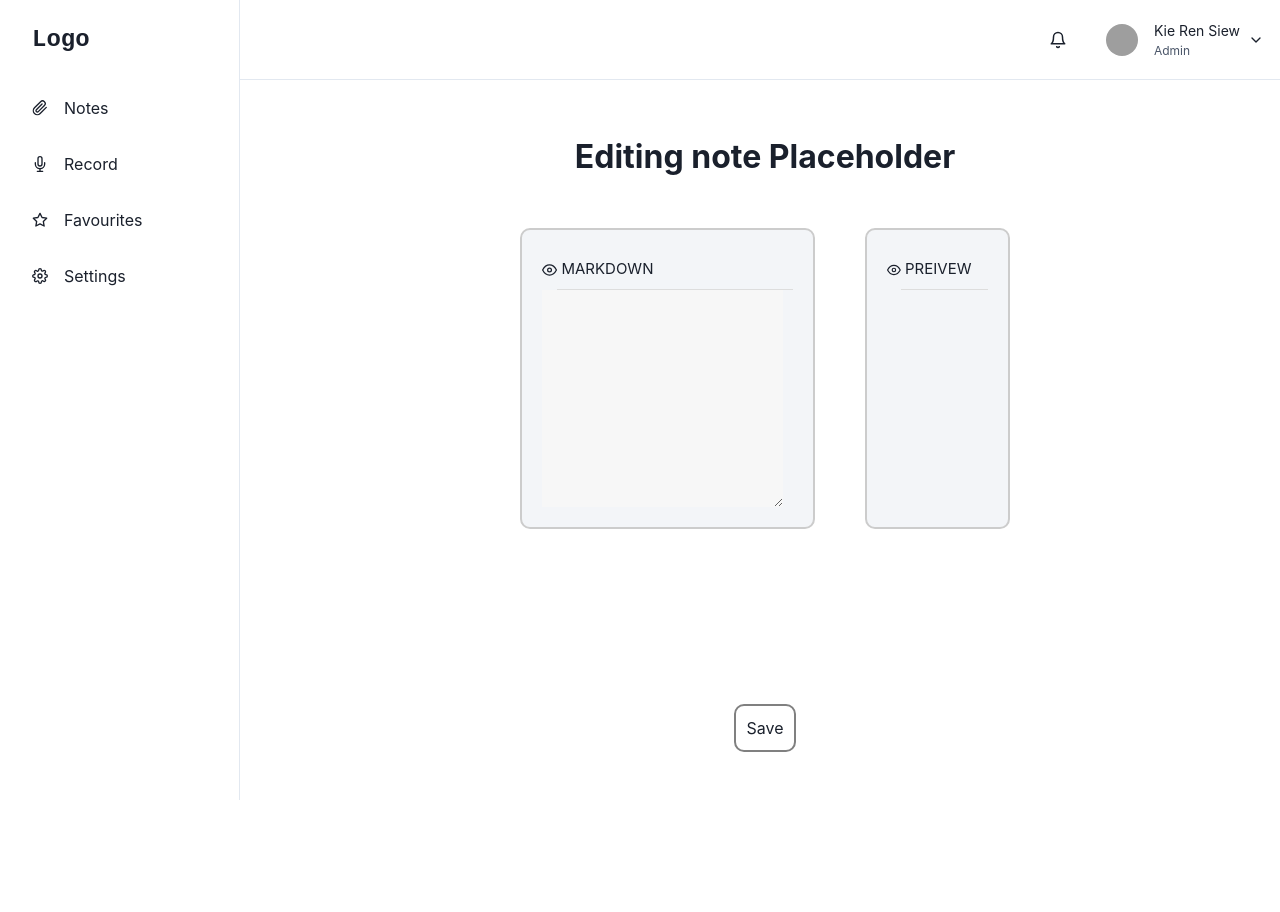
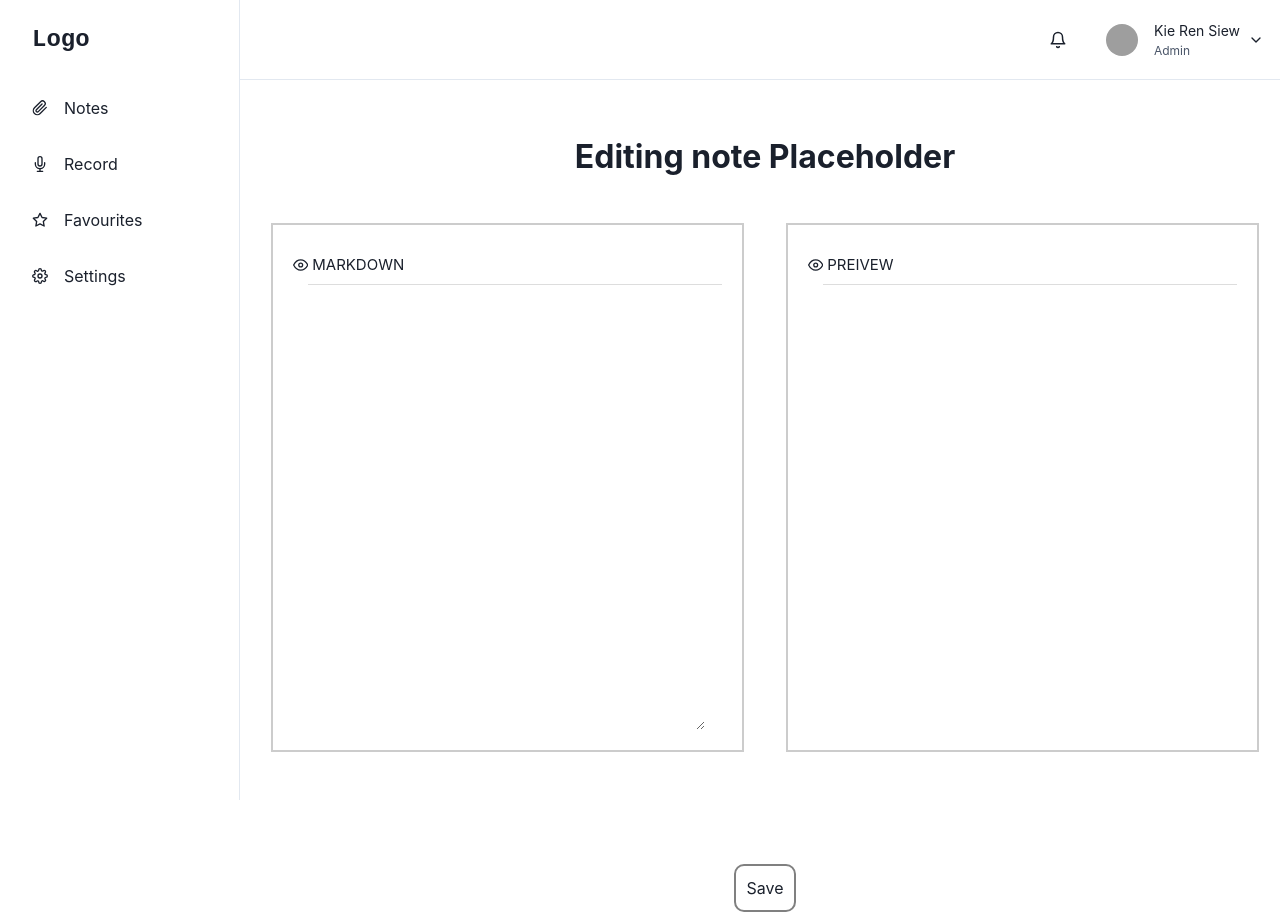
Before and after one commit to ski3r3n/lecturizefinal, a Next.js app: page /dashboard/notes/1/edit in a window 1280 px wide. Before the commit the page ends 800 px from the top, so only its background shows below. Built offline with nearby package versions, Linux system fonts and the light colour scheme; grey boxes are pictures that could not be loaded.

Commit message:
should look better now

```diff
--- a/src/app/globals.css
+++ b/src/app/globals.css
@@ -8,7 +8,7 @@ body {
 .App {
   display: flex;
   width: calc(100%-250px);
-  height: 80vh;
+  height: 100vh;
   display: flex;
   flex-direction: column;
   margin-left: 250px;
@@ -17,17 +17,16 @@ body {
 .wrapperer {
   display: flex;
   flex-direction: row;
-  height: 100%;
+  height: 100vh;
+  width: calc(100vw - 250px);
 }
 .wrapper {
-  min-width: calc(50% - 125px);
-  height: 60%;
-  border-radius: 10px;
-  margin: 25px;
+  min-width: calc(46%);
+  height: 80%;
+  margin: 2%;
   outline: none;
   display: flex;
   padding: 20px;
-  background: #f3f5f8;
   flex-direction: column;
   border: 2px solid #ccc;
   overflow: hidden;
@@ -50,7 +49,7 @@ textarea {
   overflow-x: hidden;
   font-size: 17px;
   resize: none;
-  background: #f7f7f7;
+  background: #fff;
 }
 .markdown {
   padding: 15px;
@@ -139,3 +138,6 @@ h6 {
   background-color: #ffeeff;
   min-height: 200px;
 }
+li {
+  margin-left: 15px;
+}
```
